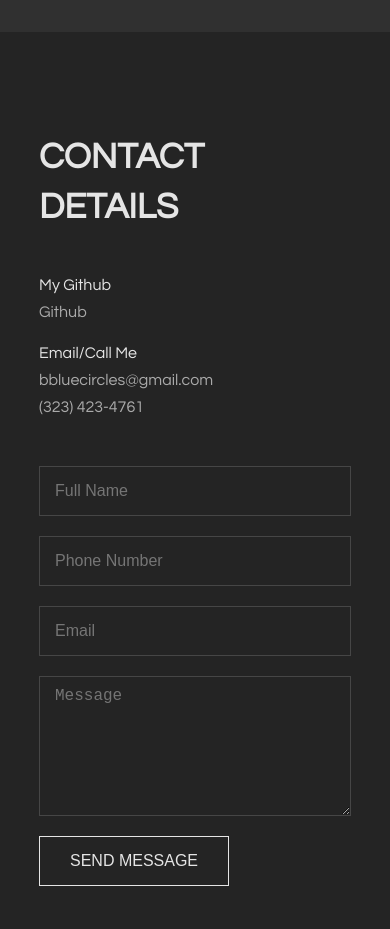
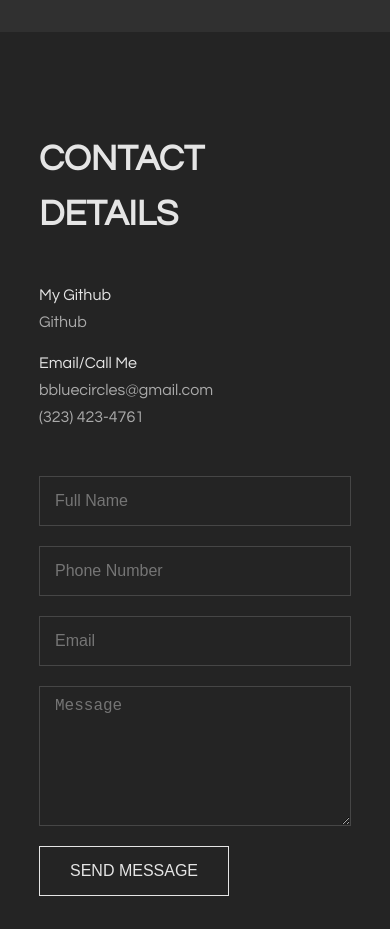
Before and after one commit to bbluecircles/bbluecircles.github.io, a plain HTML site: page index.html in a window 390 px wide. Shown: the part 3120-4049 px from the top of the page. Drawn offline with nearby package versions, Linux system fonts and the light colour scheme; some packages are replaced by stand-ins of ours; files that its build step writes are made by us from their sources; a script that the page names is missing.

Commit message:
Add files via upload

```diff
--- a/styles.css
+++ b/styles.css
@@ -973,7 +973,7 @@ footer {
   #contact h4 {
     padding-bottom: 40px;
     width: 178px;
-    line-height: 50px;
+    line-height: 55px;
   }
   #contact form input[type="text"] {
     grid-column: 1 / span 1;
```
